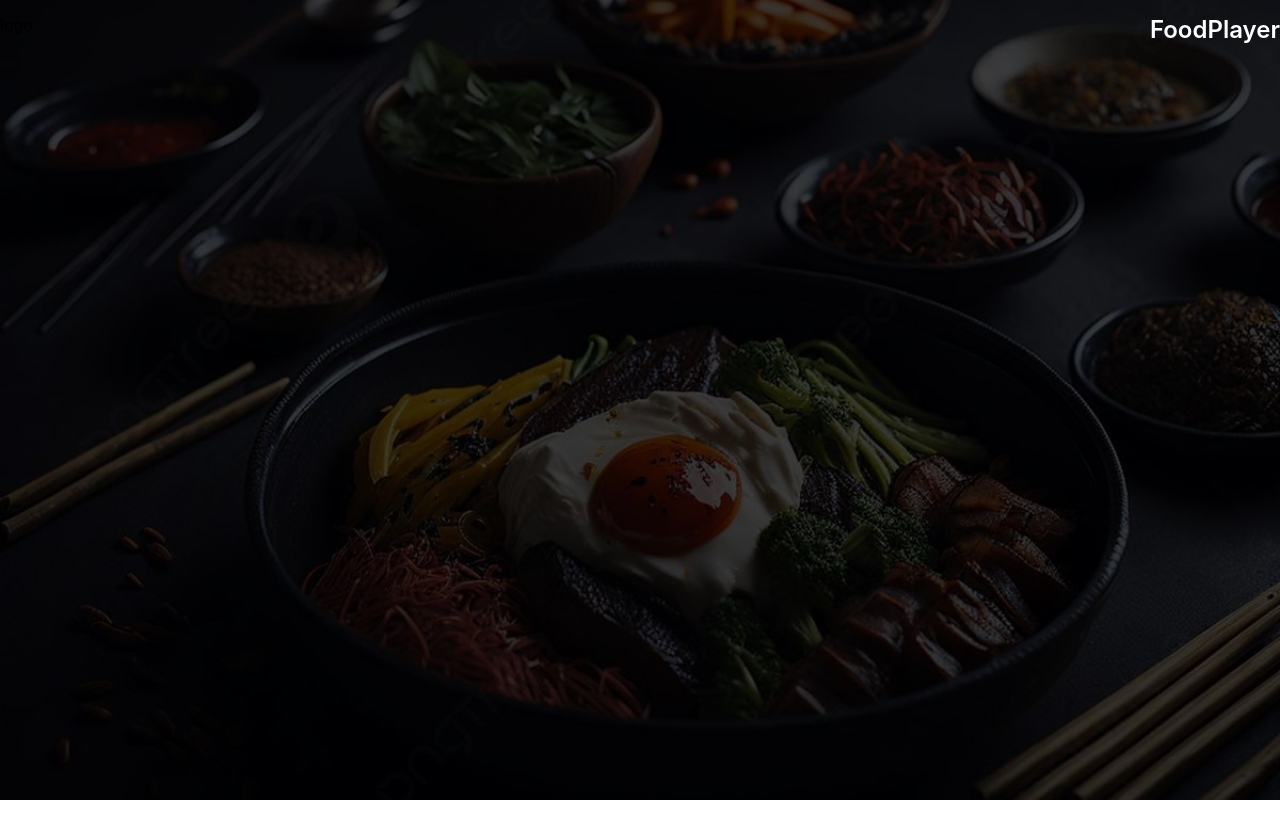
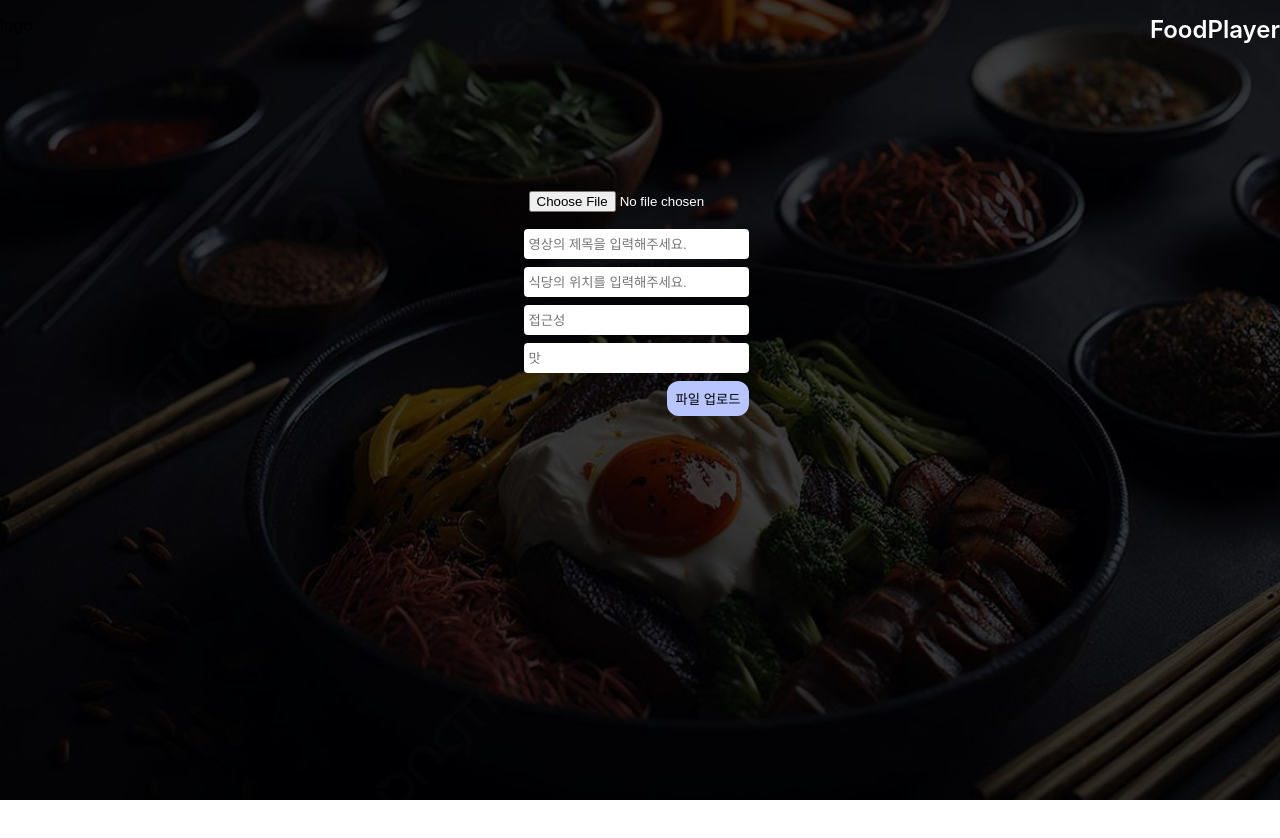
Before and after one commit to Yusungyong/foodPlayer, a React (Create React App) app: page /FileUpload in a window 1280 px wide. Before the commit this address had no page. Shown: the top 838 px of the page. Before the commit the page ends 800 px from the top, so only its background shows below. Built offline with nearby package versions, Linux system fonts and the light colour scheme; the HTML template or start-up script is replaced by a standard one.

Commit message:
videoupload

```diff
--- a/src/App.css
+++ b/src/App.css
@@ -9,6 +9,10 @@
   list-style: none;
   padding: 0;
   margin: 0;
+}
+
+input {
+  padding-left: 5px;
 }
 
 div.Header{
@@ -114,7 +118,6 @@ div.Header p.logo {
   height : 30px;
   border-radius: 4px;
   border: none; /* 테두리 없음 */
-  padding: 0; /* 안쪽 여백 없음 */
   margin: 0; /* 마진 없음 */
   outline: none; /* 포커스 시 테두리 제거 */
 }
@@ -124,7 +127,6 @@ div.Header p.logo {
   height : 30px;
   border-radius: 4px;
   border: none; /* 테두리 없음 */
-  padding: 0; /* 안쪽 여백 없음 */
   margin: 0; /* 마진 없음 */
   outline: none; /* 포커스 시 테두리 제거 */
 }
@@ -144,6 +146,12 @@ div.Header p.logo {
 
 .contents {
   color : white;
+  height : 90vh;
+  display: flex; /* 수평 가운데 정렬을 위해 추가 */
+  justify-content: center; /* 수평 가운데 정렬을 위해 추가 */
+  align-items: center;
+  text-align: center; /* 이 부분은 제거해야 합니다. */
+  margin-right: 24px;
 }
 
 .profile {
@@ -165,8 +173,6 @@ div.Header p.logo {
   font-weight: 800;
   /* text-align: center; */ /* 이 부분은 제거해야 합니다. */
 }
-
-
 
 .profile :hover li{
   cursor: pointer;
@@ -212,3 +218,61 @@ div.Header p.logo {
   justify-content: space-around;
   padding: 20px;
 }
+
+.fileUploadContents{
+  color : white;
+  height : 90vh;
+  display: flex; /* 수평 가운데 정렬을 위해 추가 */
+  justify-content: center; /* 수평 가운데 정렬을 위해 추가 */
+  align-items: start;
+  text-align: center; /* 이 부분은 제거해야 합니다. */
+  margin-right: 24px;
+  margin-top: 110px;
+  }
+
+
+.fileUploadContents div{
+  margin: 8px;
+}
+
+.fileUploadInputGrp {
+
+}
+
+.fileUploadContents input {
+  /* input 태그에 대한 스타일 지정 */
+  width: 220px;
+  height : 30px;
+  border-radius: 4px;
+  border: none; /* 테두리 없음 */
+  margin: 0; /* 마진 없음 */
+  outline: none; /* 포커스 시 테두리 제거 */
+}
+
+
+.preview-video {
+  border-radius: 12px;
+}
+
+
+.fileUploadSubmitBtn{
+  text-align: right;
+}
+
+.fileUploadSubmitBtn button {
+  padding: 8px;
+  border-radius: 12px;
+  text-decoration: none;
+  border: none;
+  background-color: rgb(184, 197, 255);
+}
+
+
+.fileUploadSubmitBtn button :hover {
+  cursor: pointer;
+}
+
+.moveFileUploadPage {
+  display: flex;
+  justify-content: center;
+}
--- a/src/App.js
+++ b/src/App.js
@@ -4,6 +4,7 @@ import Header from './components/Header';
 import LoginContents from './components/LoginContents';
 import SignUpContents from './components/SignUpContents';
 import MainMediaContents from './components/MainMediaContents';
+import FileUpload from './components/FileUpload';
 
 function App() {
 
@@ -16,6 +17,7 @@ function App() {
         <Route path="/" element={<LoginContents />} />
         <Route path="/signUp" element={<SignUpContents />} />
         <Route path="/mediaMain" element={<MainMediaContents />} />
+        <Route path="/FileUpload" element={<FileUpload />} />
       </Routes>
     </Router>
     </div>
--- /dev/null
+++ b/src/components/FileUpload.js
@@ -0,0 +1,97 @@
+import React, { useState } from 'react';
+
+function FileUpload() {
+    const [videoFile, setVideoFile] = useState('');
+    const [videoPlace, setVideoPlace] = useState('');
+    const [score_1, setScore_1] = useState('');
+    const [score_2, setScore_2] = useState('');
+    const [videoTitle, setVideoTitle] = useState('');
+
+    const handleFileChange = (e) => {
+        const selectedFile = e.target.files[0];
+        if (!selectedFile) return;
+
+        setVideoFile(URL.createObjectURL(selectedFile));
+    };
+
+    const handleSubmit = () => {
+        console.log('videoFile : ', videoFile);
+        console.log('videoTitle : ', videoTitle);
+        console.log('videoPlace : ', videoPlace);
+        console.log('score_1 : ', score_1);
+        console.log('score_2 : ', score_2);
+        console.log('username : ', localStorage.getItem('username'));
+
+        // 여기에 fetch API를 사용하여 서버로 데이터를 전송하는 코드를 작성합니다.
+        // fetch('http://your-server-url/videoUpload', {
+        //     method: 'POST',
+        //     body: JSON.stringify({
+        //         videoFile: videoFile,
+        //         videoTitle: videoTitle,
+        //         videoPlace: videoPlace,
+        //         score_1: score_1,
+        //         score_2: score_2
+        //     }),
+        //     headers: {
+        //         'Content-Type': 'application/json'
+        //     }
+        // })
+        // .then(response => {
+        //     if (!response.ok) {
+        //         throw new Error('Network response was not ok');
+        //     }
+        //     return response.json();
+        // })
+        // .then(data => {
+        //     console.log('Server response:', data);
+        // })
+        // .catch(error => {
+        //     console.error('There was a problem with the fetch operation:', error);
+        // });
+    };
+
+    return (
+        <div className="fileUploadContents">
+            <div>
+                {videoFile && <video className="preview-video" src={videoFile} controls width="350px" />}
+            </div>
+            <div className='fileUploadInputGrp'>
+                <div className="fileUpload">
+                    <label id="videoFile">
+                        <input type="file" id="videoFile" name="videoFile" defaultValue={videoFile} placeholder='동영상 파일을 등록해주세요.' onChange={handleFileChange} />
+
+                    </label>
+                </div>
+                <div className="fileUpload" >
+                    <label id="videoTitle">
+                        <input type="text" id="videoTitle" name="videoTitle" value={videoTitle} placeholder='영상의 제목을 입력해주세요.' onChange={(e) => setVideoTitle(e.target.value)} />
+
+                    </label>
+                </div>
+                <div className="fileUpload" >
+                    <label id="videoPlace">
+                        <input type="text" id="videoPlace" name="videoPlace" value={videoPlace} placeholder='식당의 위치를 입력해주세요.' onChange={(e) => setVideoPlace(e.target.value)} />
+
+                    </label>
+                </div>
+                <div className="fileUpload">
+                    <label id="score_1">
+                        <input type="number" id="score_1" name="score_1" value={score_1} placeholder='접근성' onChange={(e) => setScore_1(e.target.value)} />
+
+                    </label>
+                </div>
+                <div className="fileUpload">
+                    <label id="score_2">
+                        <input type="number" id="score_2" name="score_2" value={score_2} placeholder='맛' onChange={(e) => setScore_2(e.target.value)} />
+
+                    </label>
+                </div>
+                <div className='fileUploadSubmitBtn'>
+                    <button onClick={handleSubmit}>파일 업로드</button>
+                </div>
+            </div>
+        </div>
+    );
+}
+
+export default FileUpload;
--- a/src/components/Header.js
+++ b/src/components/Header.js
@@ -7,6 +7,10 @@ function Header() {
         navigate('/');
     };
 
+    const handleMoveFileUploadPage = () => {
+        navigate('/FileUpload');
+    }
+
     return (
         <div className='Header'>
             <div>logo</div>
@@ -15,7 +19,7 @@ function Header() {
                 <div className="profile">
                     <ul className='username'> {username}
                         <li>회원정보</li>
-                        <li>얍</li>
+                        <li><button onClick={handleMoveFileUploadPage}>File Upload</button></li>
                         <li>로그아웃</li>
                     </ul>
                 </div>
--- a/src/components/LoginContents.js
+++ b/src/components/LoginContents.js
@@ -58,8 +58,8 @@ function LoginContents() {
     return(
       <div className='contents'>
         <div className='loginForm'>
-          <div><input className='loginInputBox'type='text' id="username" name="username" value={username} onChange={(e) => setUsername(e.target.value)}></input></div>
-          <div><input className='loginInputBox'type='password' id="password" name="password" value={password} onChange={(e) => setPassword(e.target.value)}
+          <div><input className='loginInputBox'type='text' id="username" name="username" placeholder='아이디를 입력해주세요.' value={username} onChange={(e) => setUsername(e.target.value)}></input></div>
+          <div><input className='loginInputBox'type='password' id="password" name="password" placeholder='비밀번호를 입력해주세요.' value={password} onChange={(e) => setPassword(e.target.value)}
           onKeyPress={(e) => {
             if (e.key === 'Enter') {
               handleLoginClick();
--- a/src/components/MainMediaContents.js
+++ b/src/components/MainMediaContents.js
@@ -1,11 +1,11 @@
 import React, { useState, useRef } from 'react';
-
 
 
 function MainMediaContents() {
 
     const accessToken = localStorage.getItem("token");
     const [username, setUsername] = useState('');
+    const navigate = useNavigate();
     // fetch 함수를 사용하여 API 호출
     fetch('http://localhost:8080/test2', {
         method: 'POST',
@@ -21,7 +21,6 @@ function MainMediaContents() {
     .then(data => {
         console.log("data : ",data)
         localStorage.setItem("username", data.username.slice(0, 3));
-        // alert(localStorage.getItem(""))
         setUsername(localStorage.getItem("username"))
     }) // 응답 데이터 출력
     .catch(error => console.error('Error:', error)); // 에러 핸들링
@@ -29,23 +28,13 @@ function MainMediaContents() {
 
     const videoRef = useRef(null);
 
-    const handlePlay = () => {
-      videoRef.current.play();
-    };
-
-    const handlePause = () => {
-      videoRef.current.pause();
-    };
-
-    const handleStop = () => {
-      videoRef.current.pause();
-      videoRef.current.currentTime = 0;
-    };
 
     const handleDoubleClick = (event) => {
         // 더블클릭 이벤트를 처리하지 않도록 설정
         event.preventDefault();
     };
+
+
 
     return (
         <div className="mobile-video-player">
```
Also changed, not shown: src/components/SignUpContents.js (+8 -8 lines).
